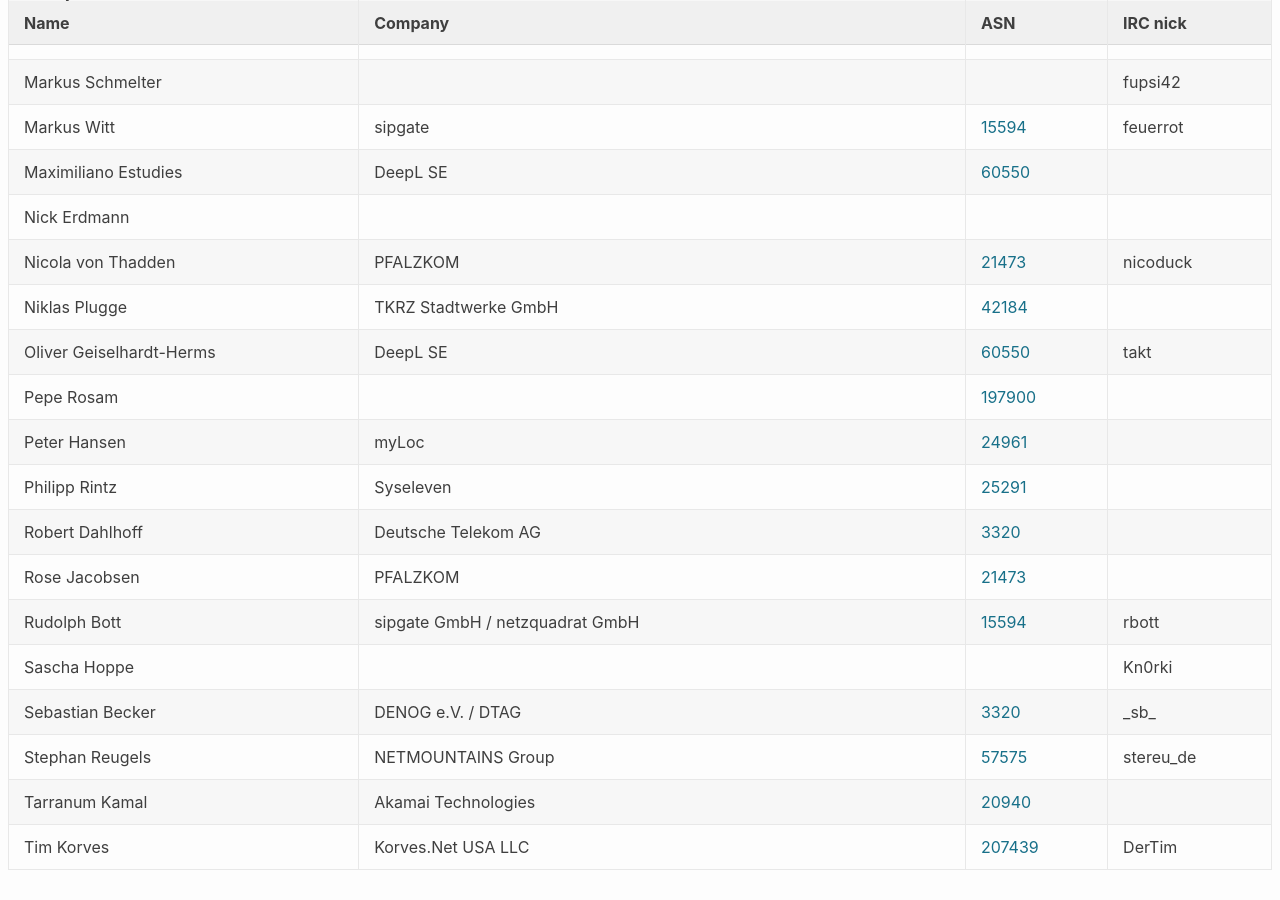
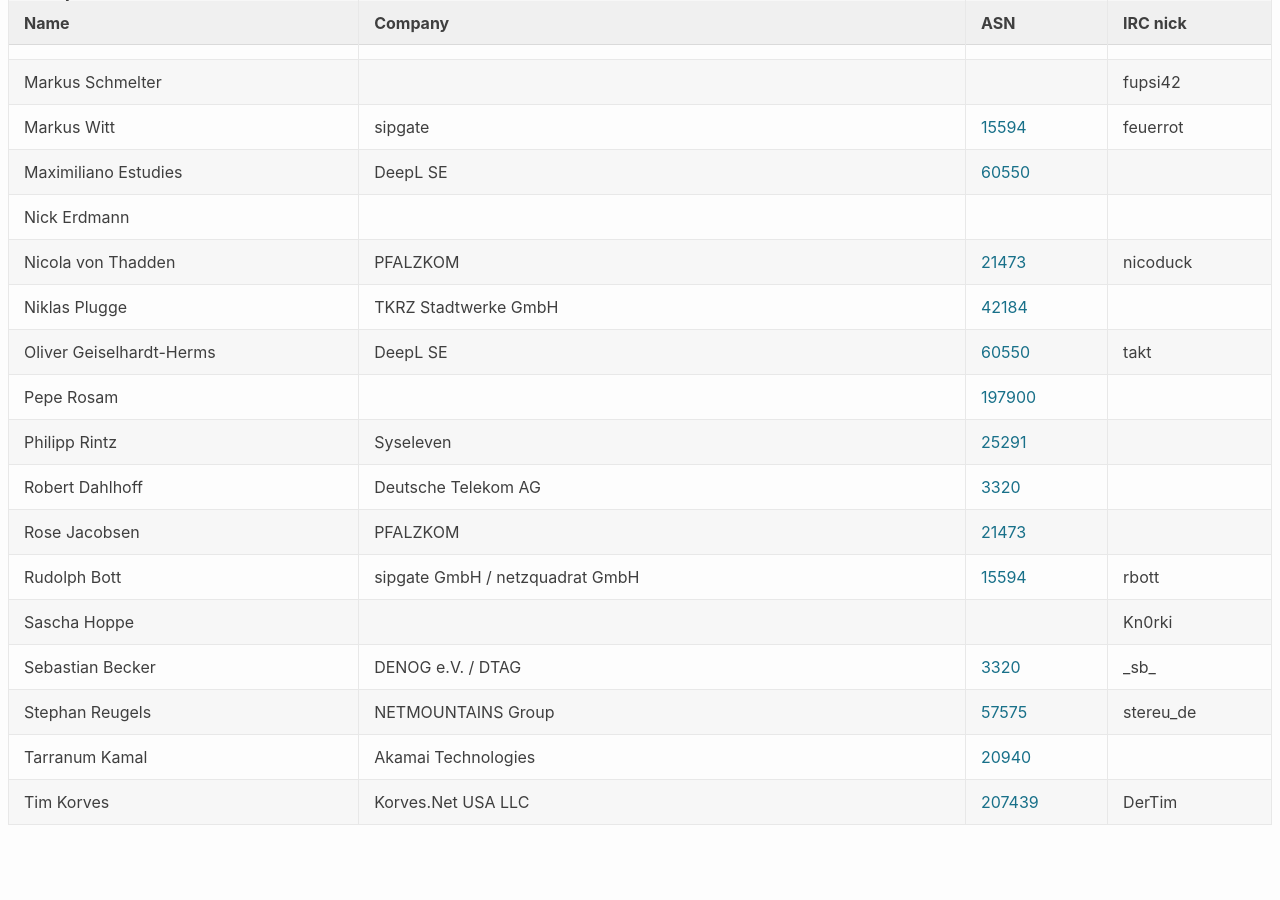
Before and after one commit to denog/pretix-attendeelist, a Jekyll site: the page built from denog-meetup-2024-03/index.markdown, in a window 1280 px wide and 900 px high, scrolled down 1209 px. Built offline with Jekyll 4.4.1, drawn with Linux system fonts in a browser that asks for light colours; after the commit the page ends 2064 px from its top, so only the background shows below that.

Commit message:
Latest data: Mon Apr  8 06:30:09 UTC 2024

```diff
--- a/_data/attendees_denog-meetup-2024-03.json
+++ b/_data/attendees_denog-meetup-2024-03.json
@@ -210,12 +210,6 @@
     "asn": "197900"
   },
   {
-    "name": "Peter Hansen",
-    "company": "myLoc",
-    "irc": null,
-    "asn": "24961"
-  },
-  {
     "name": "Philipp Rintz",
     "company": "Syseleven",
     "irc": null,
```
